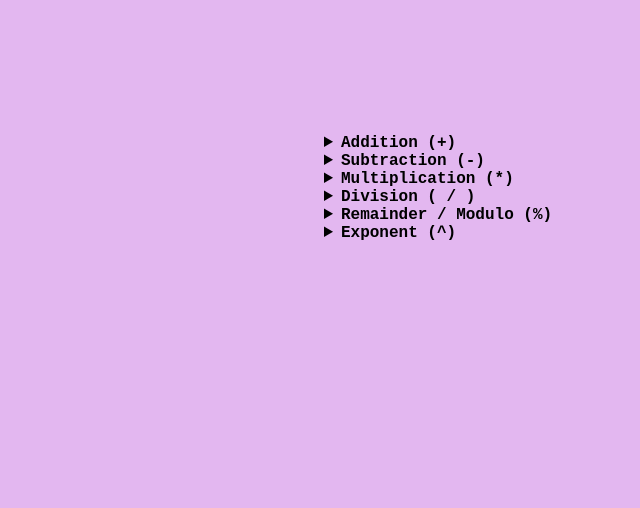
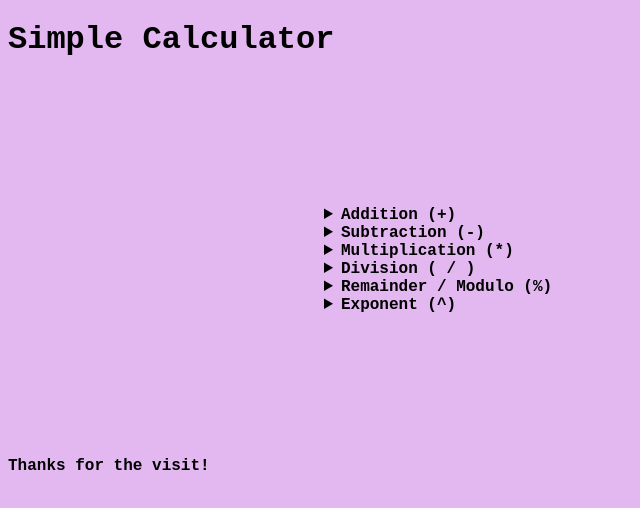
Before and after one commit to develover-sk/simple-calculator, a plain HTML site: page index.html in a window 1280 px wide. Shown: the whole page, without its empty margins (0-640 px from the left). Drawn offline with Linux system fonts and the light colour scheme.

Commit message:
Updated heading

```diff
--- a/index.html
+++ b/index.html
@@ -10,6 +10,9 @@
 </head>
 
 <body>
+    <header>
+        <h1>Simple Calculator</h1>
+    </header>
     <div class="calc">
         <details>
             <summary>Addition (+)</summary>
@@ -66,8 +69,9 @@
             </ul>
         </details>
     </div>
-
-
+    <footer>
+        <p>Thanks for the visit!</p>
+    </footer>
 </body>
 
 </html>
```
